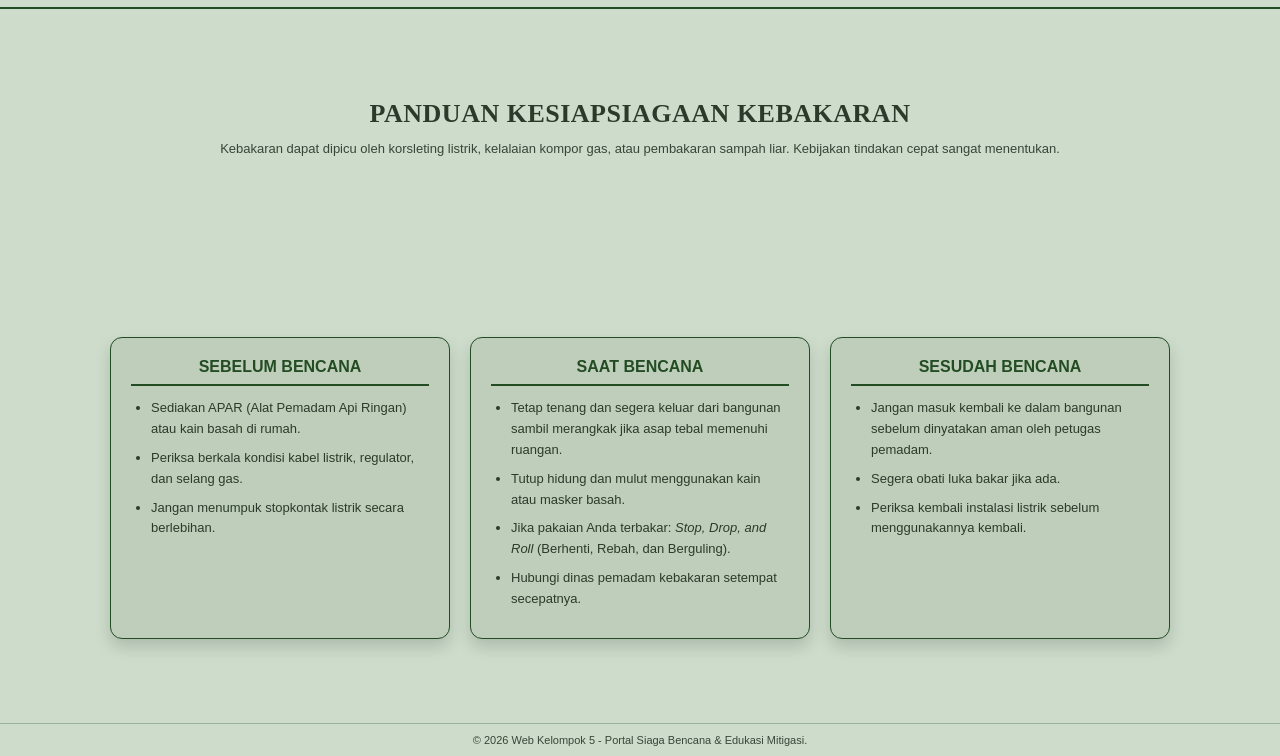
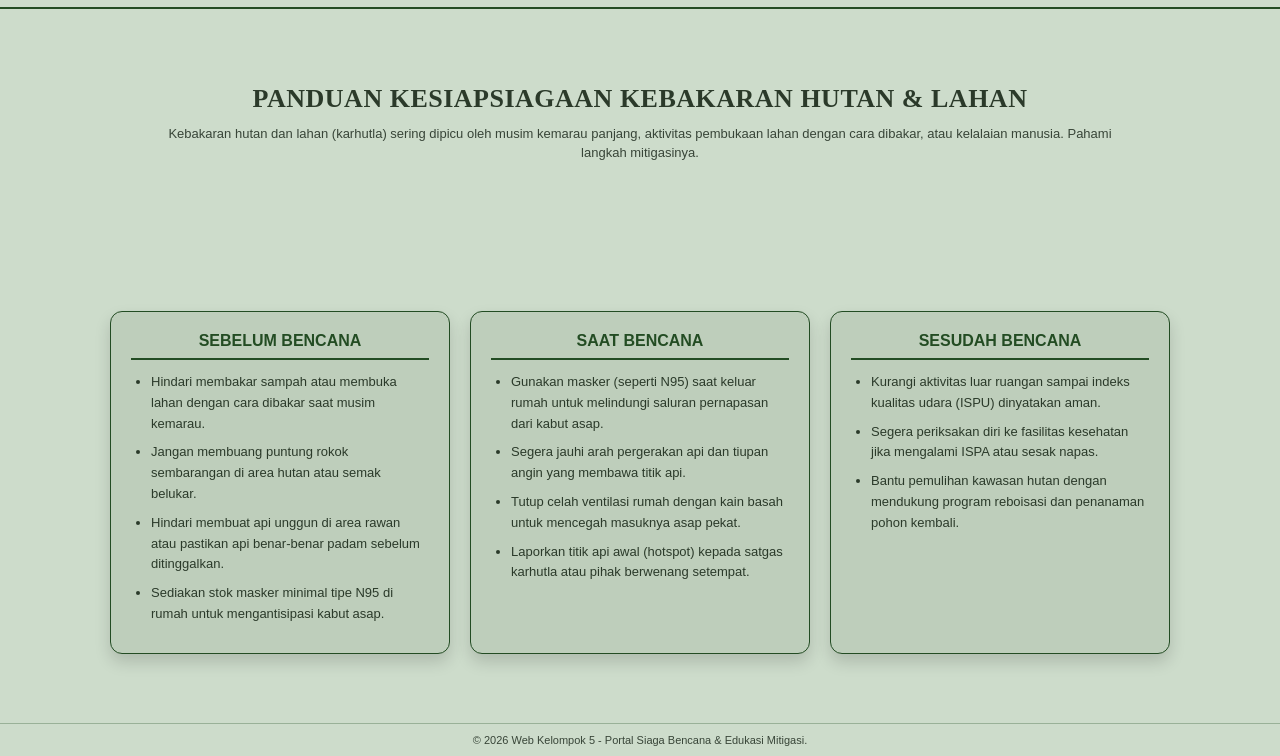
Before and after one commit to hendrahakiiim/Web-Kelompok-5, a plain HTML site: page pages/kebakaran.html in a window 1280 px wide. Shown: the part 44-800 px from the top of the page. Drawn offline with Linux system fonts and the light colour scheme.

Commit message:
update progres

```diff
--- a/pages/kebakaran.html
+++ b/pages/kebakaran.html
@@ -3,7 +3,7 @@
 <head>
     <meta charset="UTF-8">
     <meta name="viewport" content="width=device-width, initial-scale=1.0">
-    <title>Panduan Kebakaran - Portal Siaga Bencana</title>
+    <title>Panduan Kebakaran Hutan - Portal Siaga Bencana</title>
     <link rel="stylesheet" href="../css/style1.css">
     <link rel="stylesheet" href="../css/responsif.css">
 </head>
@@ -29,9 +29,9 @@
 
     <main class="container">
         <section class="hero-section">
-            <h1 class="main-title">PANDUAN KESIAPSIAGAAN KEBAKARAN</h1>
+            <h1 class="main-title">PANDUAN KESIAPSIAGAAN KEBAKARAN HUTAN & LAHAN</h1>
             <p class="hero-intro">
-                Kebakaran dapat dipicu oleh korsleting listrik, kelalaian kompor gas, atau pembakaran sampah liar. Kebijakan tindakan cepat sangat menentukan.
+                Kebakaran hutan dan lahan (karhutla) sering dipicu oleh musim kemarau panjang, aktivitas pembukaan lahan dengan cara dibakar, atau kelalaian manusia. Pahami langkah mitigasinya.
             </p>
         </section>
 
@@ -39,28 +39,29 @@
             <article class="guide-box">
                 <h2>SEBELUM BENCANA</h2>
                 <ul>
-                    <li>Sediakan APAR (Alat Pemadam Api Ringan) atau kain basah di rumah.</li>
-                    <li>Periksa berkala kondisi kabel listrik, regulator, dan selang gas.</li>
-                    <li>Jangan menumpuk stopkontak listrik secara berlebihan.</li>
+                    <li>Hindari membakar sampah atau membuka lahan dengan cara dibakar saat musim kemarau.</li>
+                    <li>Jangan membuang puntung rokok sembarangan di area hutan atau semak belukar.</li>
+                    <li>Hindari membuat api unggun di area rawan atau pastikan api benar-benar padam sebelum ditinggalkan.</li>
+                    <li>Sediakan stok masker minimal tipe N95 di rumah untuk mengantisipasi kabut asap.</li>
                 </ul>
             </article>
 
             <article class="guide-box">
                 <h2>SAAT BENCANA</h2>
                 <ul>
-                    <li>Tetap tenang dan segera keluar dari bangunan sambil merangkak jika asap tebal memenuhi ruangan.</li>
-                    <li>Tutup hidung dan mulut menggunakan kain atau masker basah.</li>
-                    <li>Jika pakaian Anda terbakar: <em>Stop, Drop, and Roll</em> (Berhenti, Rebah, dan Berguling).</li>
-                    <li>Hubungi dinas pemadam kebakaran setempat secepatnya.</li>
+                    <li>Gunakan masker (seperti N95) saat keluar rumah untuk melindungi saluran pernapasan dari kabut asap.</li>
+                    <li>Segera jauhi arah pergerakan api dan tiupan angin yang membawa titik api.</li>
+                    <li>Tutup celah ventilasi rumah dengan kain basah untuk mencegah masuknya asap pekat.</li>
+                    <li>Laporkan titik api awal (hotspot) kepada satgas karhutla atau pihak berwenang setempat.</li>
                 </ul>
             </article>
 
             <article class="guide-box">
                 <h2>SESUDAH BENCANA</h2>
                 <ul>
-                    <li>Jangan masuk kembali ke dalam bangunan sebelum dinyatakan aman oleh petugas pemadam.</li>
-                    <li>Segera obati luka bakar jika ada.</li>
-                    <li>Periksa kembali instalasi listrik sebelum menggunakannya kembali.</li>
+                    <li>Kurangi aktivitas luar ruangan sampai indeks kualitas udara (ISPU) dinyatakan aman.</li>
+                    <li>Segera periksakan diri ke fasilitas kesehatan jika mengalami ISPA atau sesak napas.</li>
+                    <li>Bantu pemulihan kawasan hutan dengan mendukung program reboisasi dan penanaman pohon kembali.</li>
                 </ul>
             </article>
         </section>
```
Also changed, not shown: pages/gempa.html (+1 -1 lines).
